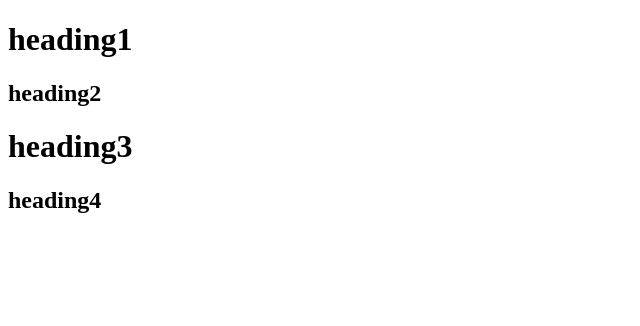
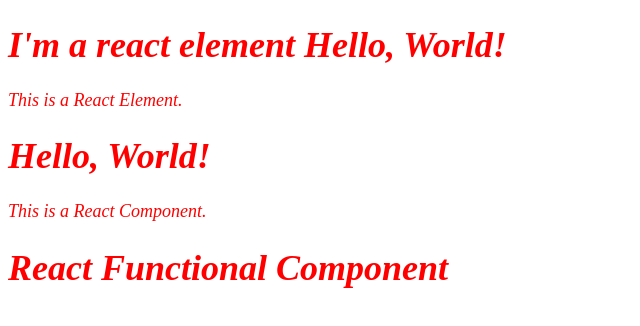
Before and after one commit to saiganesh524/React, a React (Vite) app: page / in a window 1280 px wide. Shown: the top 326 px of the page, without its empty margins (0-640 px from the left). Built offline with nearby package versions, Linux system fonts and the light colour scheme.

Commit message:
Episode 3

```diff
--- a/App.js
+++ b/App.js
@@ -1,36 +1,31 @@
 import React from "react";
 import ReactDOM from "react-dom/client";
 
-/**
- * <div id='parent'>
- *      <div id='child1'>
- *          <h1>heading1</h1>
- *          <h2>heading2</h2>
- *      </div>
- *      <div id='child2'>
- *          <h1>heading1</h1>
- *          <h2>heading2</h2>
- *      </div>
- * </div>
- *
- *
- */
+const elem = <span>I'm a react element</span>;
 
-const parent = React.createElement("div", { id: "parent" }, [
-  React.createElement("div", { id: "child1" }, [
-    React.createElement("h1", {}, "heading1"),
-    React.createElement("h2", {}, "heading2"),
-  ]),
-  React.createElement("div", { id: "child2" }, [
-    React.createElement("h1", {}, "heading3"),
-    React.createElement("h2", {}, "heading4"),
-  ]),
-]);
+const element = (
+  <div id="">
+    <h1>{elem} Hello, World!</h1>
+    <p>This is a React Element.</p>
+  </div>
+);
 
-//Jsx
+const Title = () => (
+  <div id="">
+    <h1>Hello, World!</h1>
+    <p>This is a React Component.</p>
+  </div>
+);
 
-console.log(parent); //object
+const HeadingComponent = () => (
+  <div id="container">
+    {element}
+    <Title />
+    <h1 id="" className="heading">
+      React Functional Component
+    </h1>
+  </div>
+);
 
 const root = ReactDOM.createRoot(document.getElementById("root"));
-
-root.render(parent);
+root.render(<HeadingComponent />);
--- a/index.html
+++ b/index.html
@@ -8,8 +8,9 @@
   </head>
   <body>
     <!-- Using React -->
-
-    <div id="root"></div>
+    <div id="root">
+      <h1>Not Rendered!</h1>
+    </div>
 
     <script type="module" src="./App.js"></script>
   </body>
--- a/package.json
+++ b/package.json
@@ -3,6 +3,8 @@
   "version": "1.0.0",
   "description": "This a React project by Sai Ganesh",
   "scripts": {
+    "start": "parcel index.html",
+    "build": "parcel build index.html",
     "test": "jest"
   },
   "repository": {
--- a/styles.css
+++ b/styles.css
@@ -1,5 +1,5 @@
-#heading{
+#container{
     color : red;
     font-style: italic;
-    font-size: xx-large;
+    font-size: large;
 }
```
